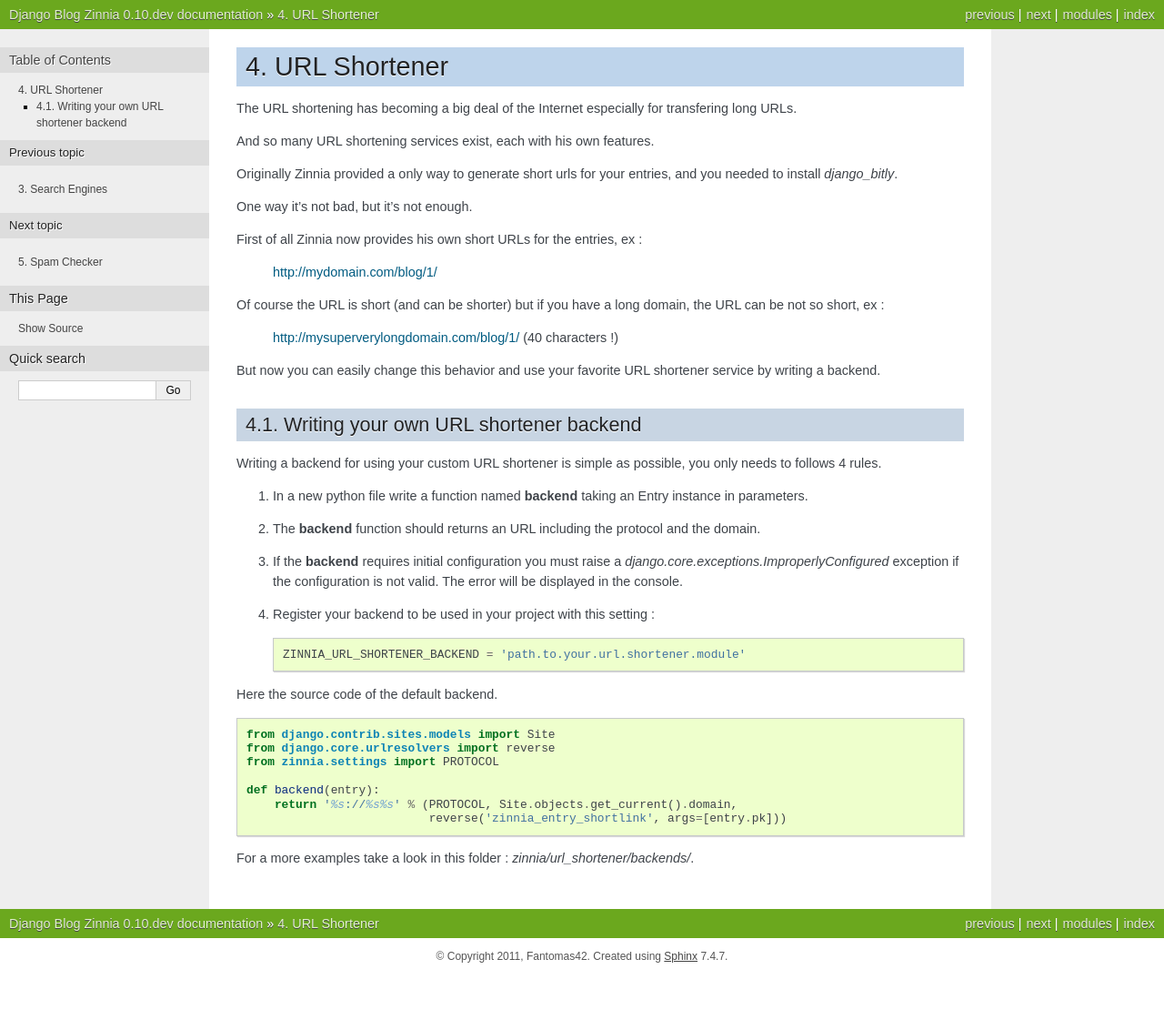
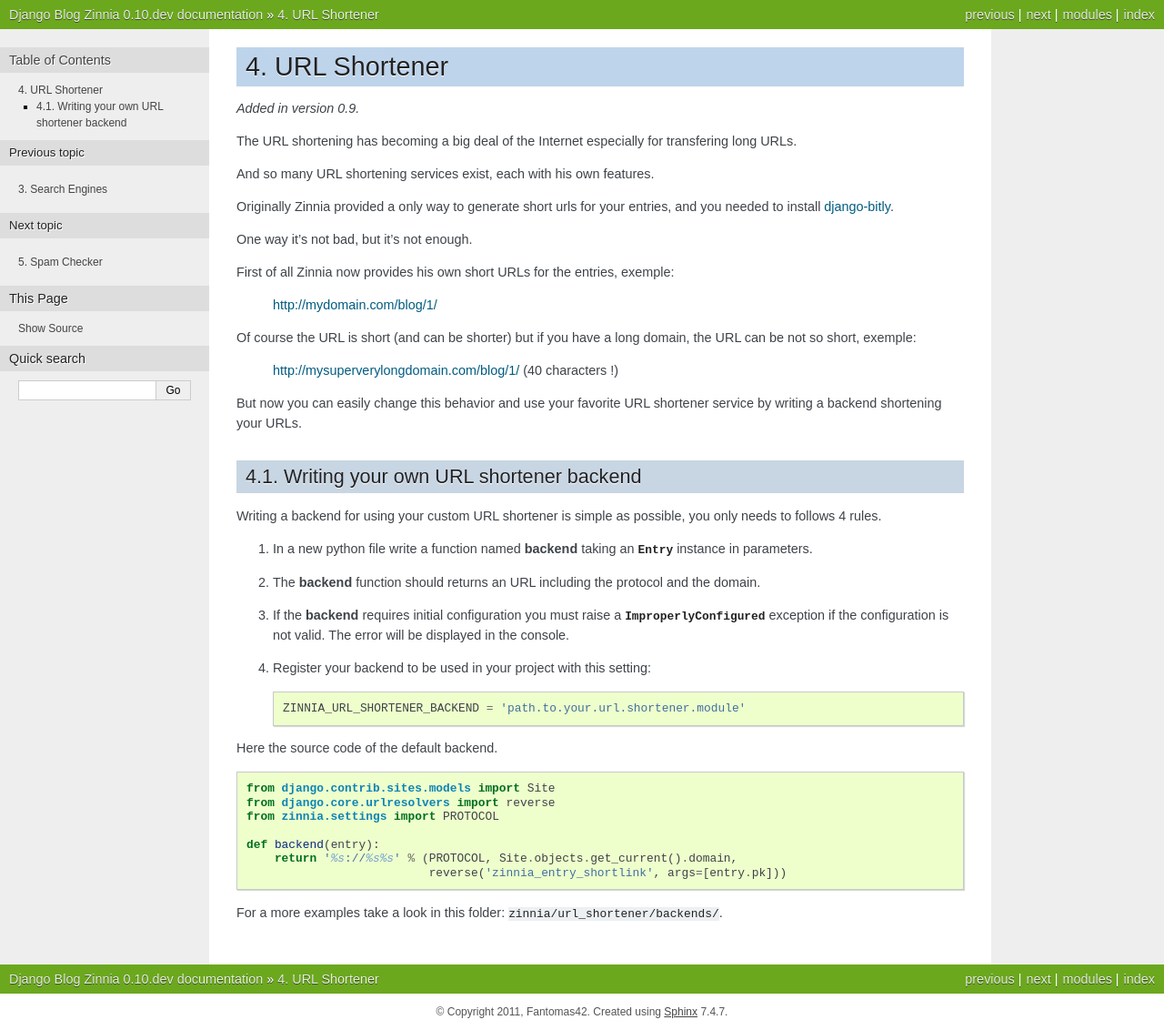
Before and after one commit to Fantomas42/django-blog-zinnia, a Sphinx documentation site: the page built from docs/url_shortener.rst, in a window 1280 px wide. Shown: the whole page at 91% size. Built offline with Sphinx 7.4.7, drawn with Linux system fonts in a browser that asks for light colours; before the commit the page ends 1071 px from its top, so only the background shows below that.

Commit message:
updating docs

```diff
--- a/docs/thanks.rst
+++ b/docs/thanks.rst
@@ -1,3 +1,4 @@
+======
 Thanks
 ======
 
--- a/docs/url_shortener.rst
+++ b/docs/url_shortener.rst
@@ -1,5 +1,10 @@
+=============
 URL Shortener
 =============
+
+.. module:: zinnia.url_shortener
+
+.. versionadded:: 0.9
 
 The URL shortening has becoming a big deal of the Internet especially for
 transfering long URLs.
@@ -7,40 +12,42 @@
 And so many URL shortening services exist, each with his own features.
 
 Originally Zinnia provided a only way to generate short urls for your
-entries, and you needed to install *django_bitly*.
+entries, and you needed to install :ref:`django-bitly<zinnia-bitly>`.
 
 One way it's not bad, but it's not enough.
 
-First of all Zinnia now provides his own short URLs for the entries, ex :
+First of all Zinnia now provides his own short URLs for the entries,
+exemple:
 
   http://mydomain.com/blog/1/
 
 Of course the URL is short (and can be shorter) but if you have a long
-domain, the URL can be not so short, ex :
+domain, the URL can be not so short, exemple:
 
   http://mysuperverylongdomain.com/blog/1/ (40 characters !)
 
 But now you can easily change this behavior and use your favorite URL
-shortener service by writing a backend.
+shortener service by writing a backend shortening your URLs.
 
+.. _writing-url-shortener:
 
 Writing your own URL shortener backend
---------------------------------------
+======================================
 
 Writing a backend for using your custom URL shortener is simple as
 possible, you only needs to follows 4 rules.
 
-#. In a new python file write a function named **backend** taking an Entry
-   instance in parameters.
+#. In a new python file write a function named **backend** taking an
+   :class:`~zinnia.models.Entry` instance in parameters.
 
 #. The **backend** function should returns an URL including the protocol
    and the domain.
 
 #. If the **backend** requires initial configuration you must raise a
-   *django.core.exceptions.ImproperlyConfigured* exception if the
+   :exc:`~django.core.exceptions.ImproperlyConfigured` exception if the
    configuration is not valid. The error will be displayed in the console.
 
-#. Register your backend to be used in your project with this setting : ::
+#. Register your backend to be used in your project with this setting: ::
 
     ZINNIA_URL_SHORTENER_BACKEND = 'path.to.your.url.shortener.module'
 
@@ -54,4 +61,4 @@
         return '%s://%s%s' % (PROTOCOL, Site.objects.get_current().domain,
                               reverse('zinnia_entry_shortlink', args=[entry.pk]))
 
-For a more examples take a look in this folder : *zinnia/url_shortener/backends/*.
+For a more examples take a look in this folder: :file:`zinnia/url_shortener/backends/`.
```
Also changed, not shown: other parts of docs/thanks.rst (+3 -2 lines), docs/spam_checker.rst (+12 -6 lines), docs/tests.rst (+18 -9 lines), docs/upgrading.rst (+26 -11 lines).
